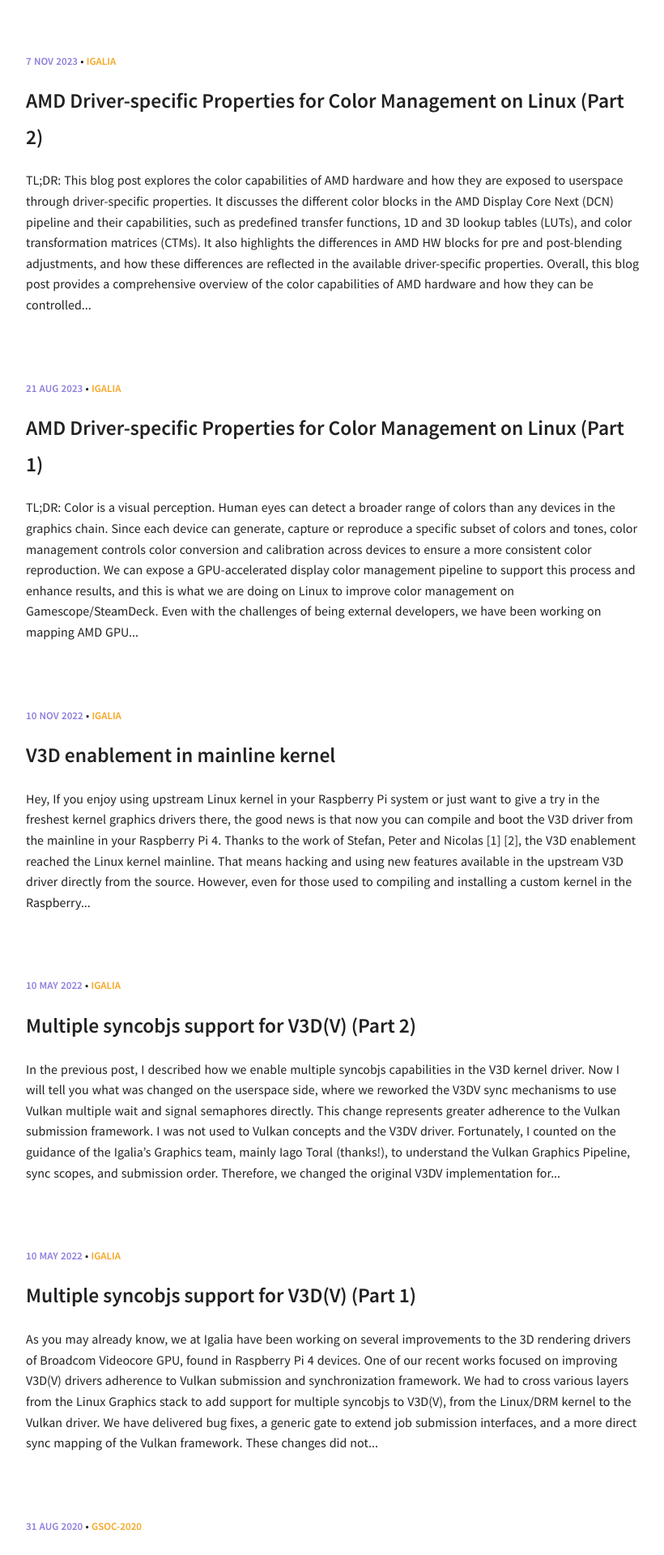
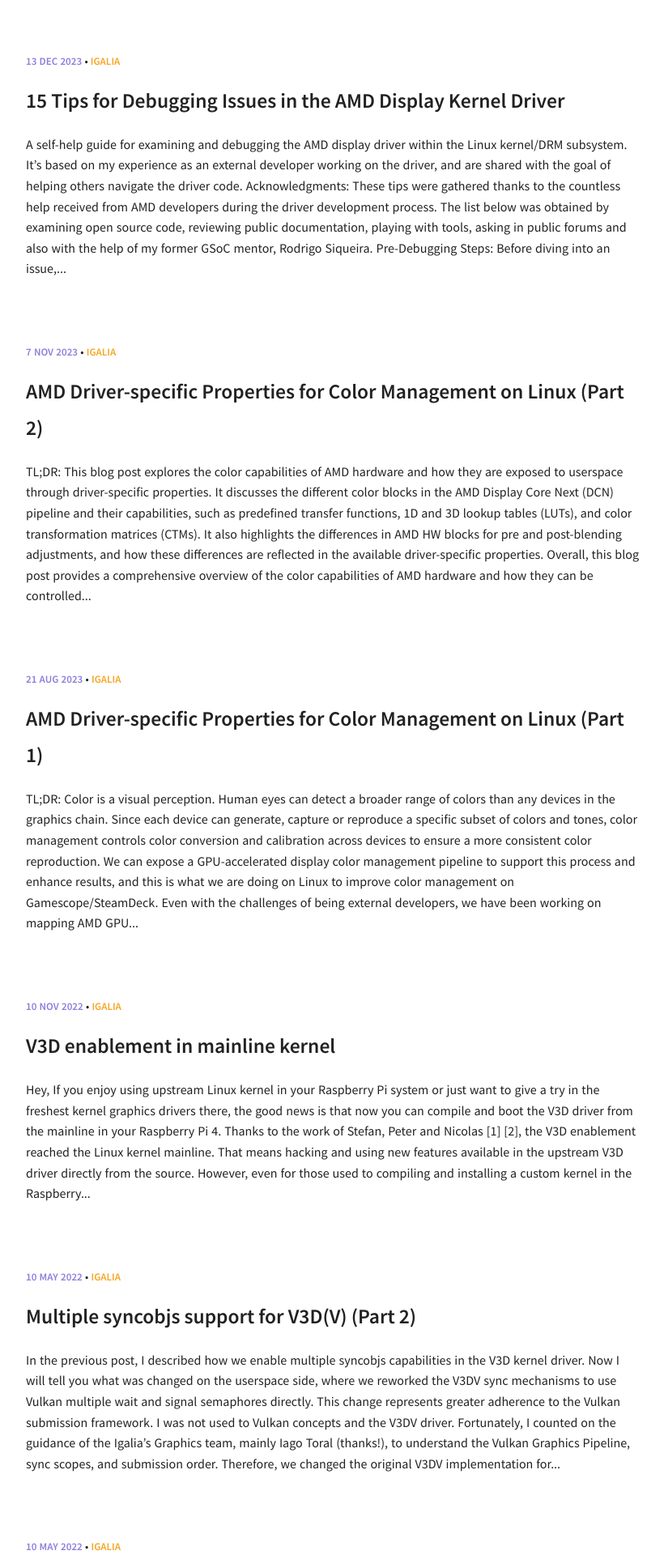
Before and after one commit to melissawen/melissawen.github.io, a Jekyll site: the page built from index.html, in a window 1280 px wide. Shown: the top 1920 px of the page at 81% size, without its empty margins (338-1158 px from the left). Built offline with Jekyll 4.4.1, drawn with Linux system fonts in a browser that asks for light colours; some of the changed text lies outside the part shown.

Commit message:
move amd-debug-tips from draft to post

```diff
--- a/2023-12-11-amd-display-debugging-tips.md
+++ b/_posts/2023-12-11-amd-display-debugging-tips.md
@@ -1,15 +1,15 @@
 ---
-layout: page
-title: "Draft - 15 Tips for Debugging Issues in the AMD Display Kernel Driver"
-date: 2023-12-11 11:25:00 -0100
-draft: draft
-permalink: /draft-amd-display-debugging-tips
+layout: post
+title: "15 Tips for Debugging Issues in the AMD Display Kernel Driver"
+date: 2023-12-13 11:25:00 -0100
+categories: igalia
 ---
 
-This blog post provides insights and guidance for examining and debugging the
-AMD display driver within the Linux kernel/DRM subsystem. It's based on my
-experience as an external developer working on the driver, and are shared with
-the goal of helping others navigate the process.
+_A self-help guide for examining and debugging the AMD display driver within the
+Linux kernel/DRM subsystem._
+
+It's based on my experience as an external developer working on the driver, and
+are shared with the goal of helping others navigate the driver code.
 
 **Acknowledgments:** These tips were gathered thanks to the countless help
 received from AMD developers during the driver development process. The list
@@ -19,7 +19,7 @@ help of my former GSoC mentor, [Rodrigo Siqueira](https://siqueira.tech/).
 
 ## Pre-Debugging Steps:
 
-Before diving into debugging, it's crucial to perform two essential steps:
+Before diving into an issue, it's crucial to perform two essential steps:
 
 **1) Check the latest changes:** Ensure you're working with the latest AMD
 driver modifications located in the
@@ -27,11 +27,13 @@ driver modifications located in the
 maintained by Alex Deucher. You may also find bug fixes for newer kernel
 versions on branches that have the name pattern `drm-fixes-<date>`.
 
-**2) Examine the issue tracker:** Before diving into debugging, confirm that
-your issue isn't already documented and addressed in the AMD display driver
-issue tracker.
+**2) Examine the issue tracker:** Confirm that your issue isn't already
+documented and addressed in the AMD display driver issue tracker. If you find a
+similar issue, you can team up with others and speed up the debugging process.
 
 ## Understanding the issue:
+
+Do you really need to change this? Where should you start looking for changes?
 
 **3) Is the issue in the AMD kernel driver or in the userspace?:** Identifying
 the source of the issue is essential regardless of the GPU vendor.  Sometimes
@@ -66,6 +68,8 @@ in Linux kernel 6.3v). For example:
   - "`[drm] Display Core v3.2.237 initialized on DCN 3.0.1`"
 
 ## Investigating the relevant driver code:
+
+Keep from letting unrelated driver code to affect your investigation.
 
 **6) Narrow the code inspection down to one DC HW family:** the relevant code
 resides in a directory named after the DC number. For example, the DCN 3.0.1
@@ -184,6 +188,8 @@ https://dri.freedesktop.org/docs/drm/gpu/amdgpu/display/display-manager.html#dc-
 
 ## Understanding the development history:
 
+What has brought us to the current state?
+
 **9) Pinpoint relevant commits:** Use `git log` and `git blame` to identify commits
 targeting the code section you're interested in.
 
@@ -198,11 +204,13 @@ testing log of each release in the report provided on the `amd-gfx` mailing
 list, such as this one `Tested-by: Daniel Wheeler`:
 - [RE: [PATCH 00/13] DC Patches for Dec 11, 2023](https://lore.kernel.org/amd-gfx/DS0PR12MB65344F38E185B7DD4E32A4F29C8FA@DS0PR12MB6534.namprd12.prod.outlook.com/)
 
-## Reducing the inspection area
+## Reducing the inspection area:
+
+Focus on what really matters.
 
 **11) Identify involved HW blocks:** This helps isolate the issue. You can find
-more information about DCN HW blocks in the [DCN Overview
-documentation](https://dri.freedesktop.org/docs/drm/gpu/amdgpu/display/dcn-overview.html).
+more information about DCN HW blocks in the
+[DCN Overview documentation](https://dri.freedesktop.org/docs/drm/gpu/amdgpu/display/dcn-overview.html).
 In summary:
 - Plane issues are closer to HUBP and DPP.
 - Blending/Stream issues are closer to MPC, OPP and OPTC. They are related
@@ -243,6 +251,9 @@ two steps:
 - [Enabling pipe split on DCN301](https://patchwork.freedesktop.org/patch/526108/?series=114927&rev=1)
 
 ## Checking implicit programming and hardware limitations:
+
+Bring implicit programming to the level of consciousness and recognize hardware
+limitations.
 
 **13) Implicit update types:** Check if the selected type for atomic update may
 affect your issue. The update type depends on the mode settings, since
@@ -292,6 +303,8 @@ UPDATE_TYPE_FULL, /* may need to shuffle resources */
 
 ## Using tools:
 
+Observe the current state, validate your findings, continue improvements.
+
 **14) Use AMD tools to check hardware state and driver programming:** help on
 understanding your driver settings and checking the behavior when changing
 those settings.
@@ -329,6 +342,10 @@ element of the DRM/KMS workflow. Output can be helpful when reporting bugs.
 
 ## Don't give up!
 
+Debugging issues in the AMD display driver can be challenging, but by following
+these tips and leveraging available resources, you can significantly improve
+your chances of success.
+
 **Worth mentioning:** This blog post builds upon my talk,
 ["I'm not an AMD expert, but..."](https://www.youtube.com/watch?v=CMm-yhsMB7U)
 presented at the 2022 XDC. It shares guidelines that helped me debug AMD
```
Also changed, not shown: other parts of _posts/2023-12-11-amd-display-debugging-tips.md (+2 -5 lines).
